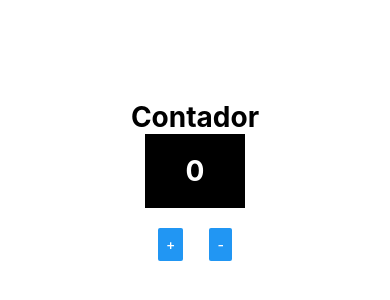
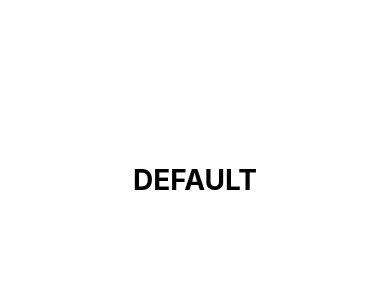
Before and after one commit to MDSLuciano/React-Native, a React Native app: screen / in a window 390 px wide. Shown: the part 242-542 px from the top of the page. Built offline with nearby package versions, Linux system fonts and the light colour scheme.

Commit message:
Differentiate IOS and Android

```diff
--- a/src/App.tsx
+++ b/src/App.tsx
@@ -1,5 +1,5 @@
 import { StatusBar } from 'expo-status-bar';
-import { View, Text } from 'react-native';
+import { SafeAreaView, Text } from 'react-native';
 import { styles } from './components/StyleSheets';
 import MinMax from './components/MinMax';
 import RandomNumber from './components/RandomNumber';
@@ -9,23 +9,27 @@ import Counter from './components/Counter';
 // import Father from './components/direta/Father';
 import Father from './components/indireta/Father';
 import CounterV2 from './components/counter/CounterV2';
+import Differentiator from './components/differentiator';
 
 export default function App() {
   return (
-    <View style={styles.container}>
+    <SafeAreaView style={styles.container}>
       <StatusBar style="auto" />
+      <Differentiator />
+      {/*
       <CounterV2 />
-      {/* <MinMax x={10} y={0} />
       <Father />
       <Counter initial={100} skip={10} />
       <Button title="Executar"/>
       <Title title="Cadastro de Produtos" subtitle="Tela de cadastro" />
       <Button title="Cadastrar" />
+      <MinMax x={10} y={0} />
       <MinMax x={0} y={10} />
       <RandomNumber min={1} max={50} />
       <RandomNumber min={1} max={50} />
-      <RandomNumber min={1} max={50} /> */}
+      <RandomNumber min={1} max={50} />
+      */}
 
-    </View>
+    </SafeAreaView>
   );
 }
--- /dev/null
+++ b/src/components/Differentiator.tsx
@@ -0,0 +1,19 @@
+import React from 'react'
+import { Platform, Text } from 'react-native'
+import { styles } from './StyleSheets';
+
+export default () => {
+    if(Platform.OS === 'ios'){
+        return(
+            <Text style={styles.textBig}>IOS</Text>
+        )
+    }else if(Platform.OS === 'android'){
+        return(
+            <Text style={styles.textBig}>ANDROID</Text>
+        )
+    }else {
+        return(
+            <Text style={styles.textBig}>DEFAULT</Text>
+        )
+    }
+}
```
